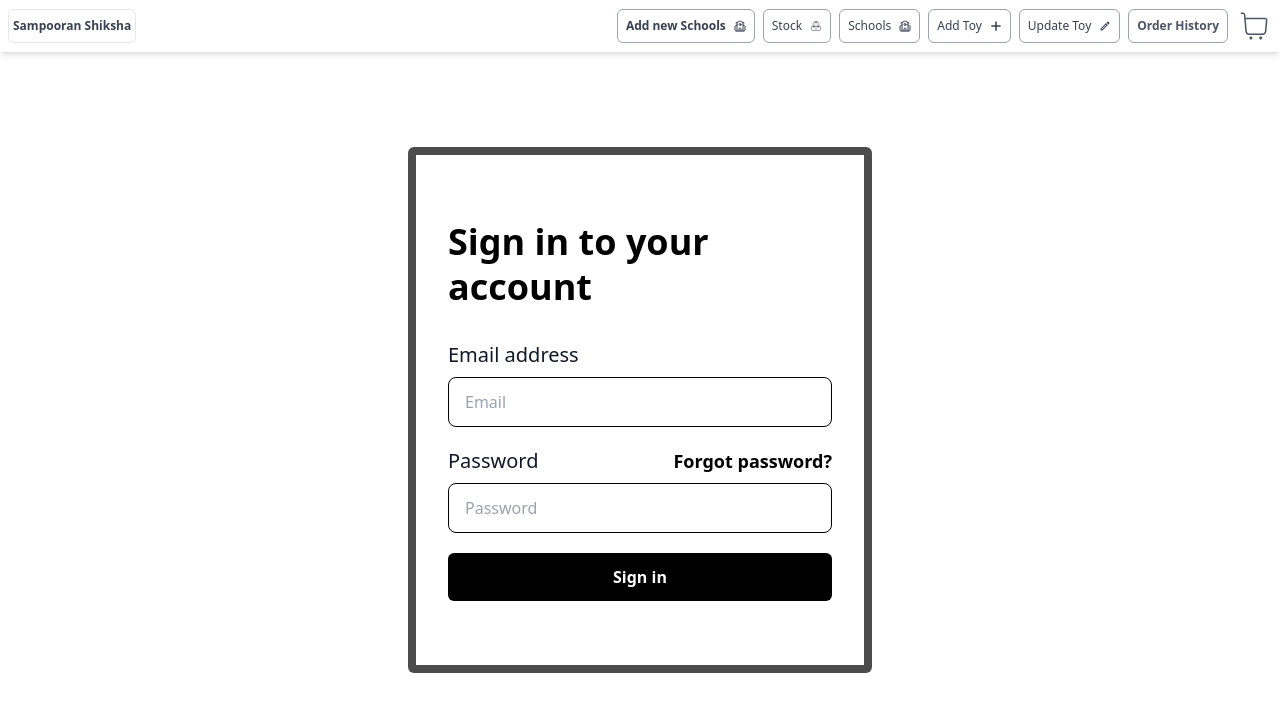
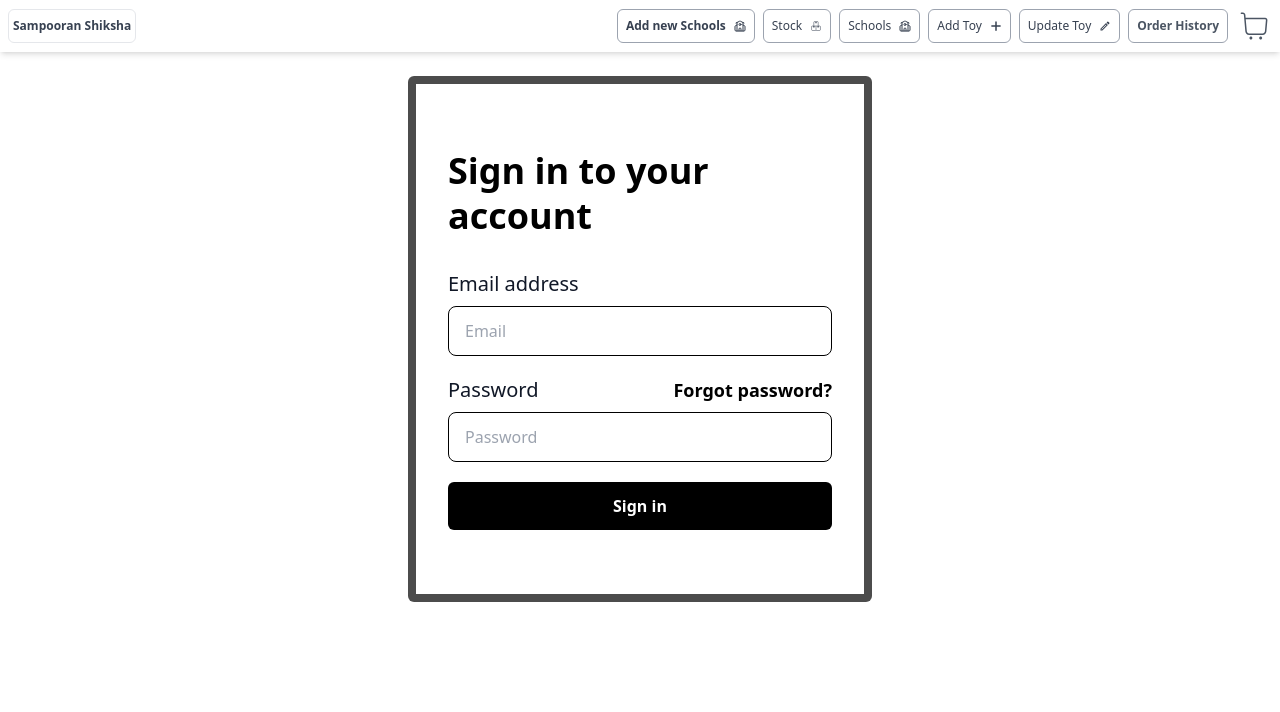
Before and after one commit to drumil32/Sampoorna-Shiksha-Admin-Portal-Frontend, a React (Vite) app: page /login in a window 1280 px wide. Shown: the top 712 px of the page. Built offline with nearby package versions, Linux system fonts and the light colour scheme; no server answers.

Commit message:
fix : login page reponsive

```diff
--- a/src/Pages/Login/Login.tsx
+++ b/src/Pages/Login/Login.tsx
@@ -54,7 +54,7 @@
 
   return (
     <>
-      <div className='flex justify-center items-center calc-height w-full mt-2'>
+      <div className='flex justify-center items-center  w-full mt-6'>
         <section className='rounded-md bg-black/70 p-2 min-w-1/2 '>
           <div className='flex items-center justify-center bg-white px-4 py-10 sm:px-6 sm:py-16 lg:px-8'>
             <div className='xl:mx-auto xl:w-full xl:max-w-sm 2xl:max-w-md'>
```
